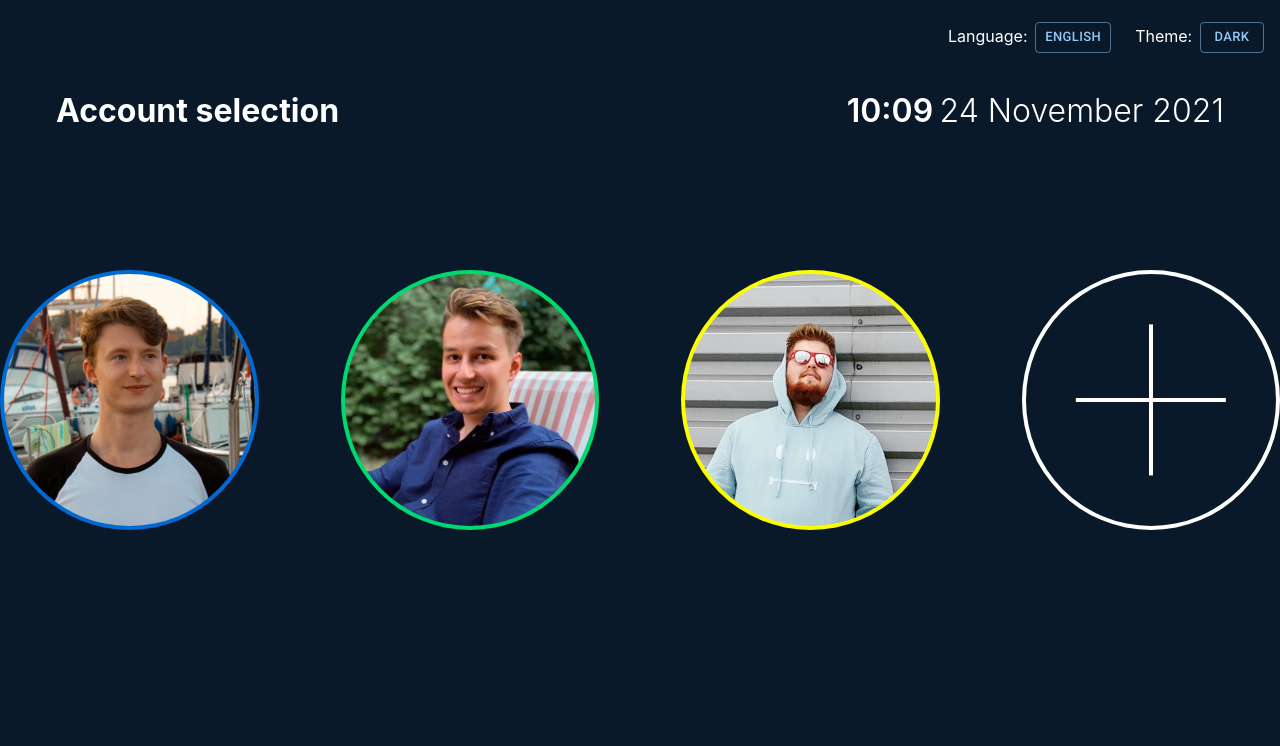
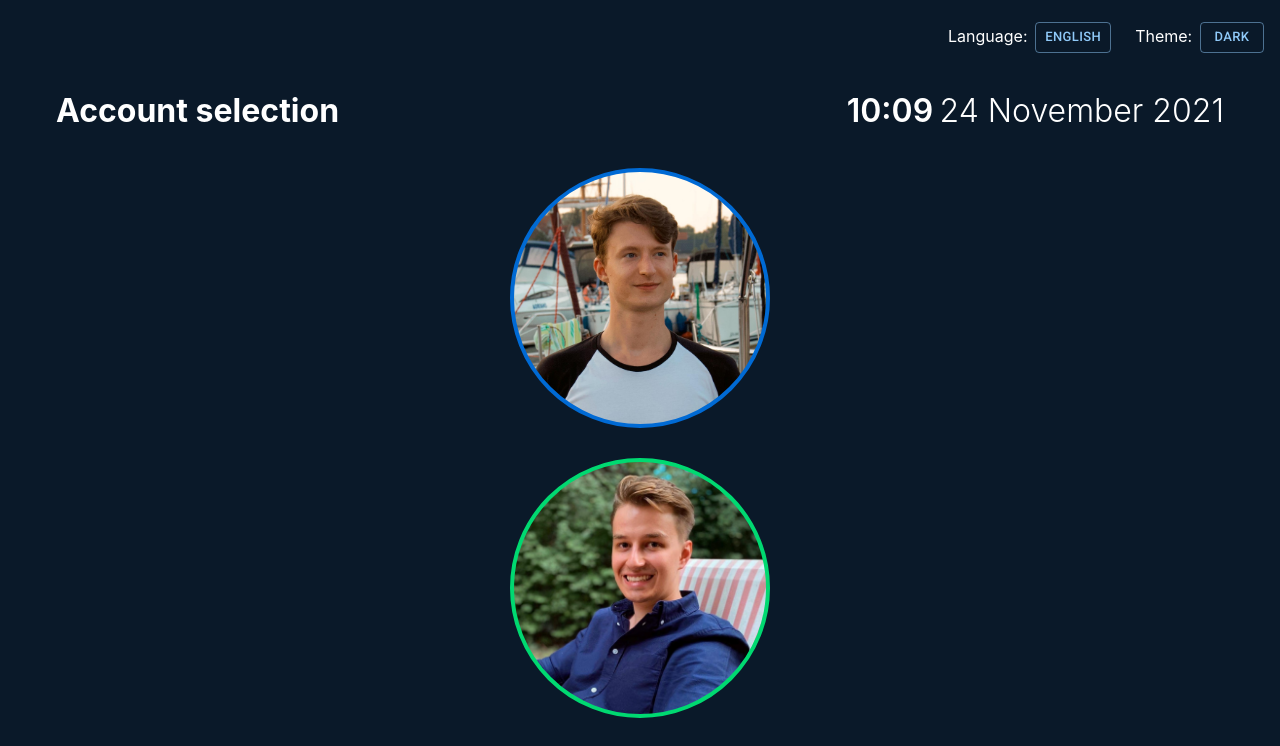
Before and after one commit to k-piekarczyk/pgui-dashboard, a React (Create React App) app: page / in a window 1280 px wide. Shown: the top 746 px of the page. Built offline with nearby package versions, Linux system fonts and the light colour scheme.

Commit message:
make login page dynamic

```diff
--- /dev/null
+++ b/src/components/ScrollToTop.component.tsx
@@ -0,0 +1,16 @@
+import { useEffect } from "react";
+import { useLocation } from "react-router-dom";
+
+/**
+ * Makes the app scroll to the top on route change
+ * @returns null
+ */
+export default function ScrollToTop() {
+  const { pathname } = useLocation();
+
+  useEffect(() => {
+    window.scrollTo(0, 0);
+  }, [pathname]);
+
+  return null;
+}
--- a/src/index.tsx
+++ b/src/index.tsx
@@ -8,10 +8,12 @@ import App from "./App";
 import reportWebVitals from "./reportWebVitals";
 import debug from "debug";
 import { BrowserRouter } from "react-router-dom";
+import ScrollToTop from "./components/ScrollToTop.component";
 
 ReactDOM.render(
   <React.StrictMode>
     <BrowserRouter>
+      <ScrollToTop />
       <App />
     </BrowserRouter>
   </React.StrictMode>,
--- a/src/pages/Login.page.scss
+++ b/src/pages/Login.page.scss
@@ -1,13 +1,34 @@
+@import "../breakpoints";
+
 .LoginPage {
+  display: flex;
+  width: 100%;
+  justify-content: center;
+  align-items: center;
+
+  @media screen and (min-width: $middle_screen_breakpoint) {
     position: absolute;
-    display: flex;
     top: 50vh;
     transform: translateY(-50%);
-    width: 100vw;
-    justify-content: center;
-    align-items: center;
+  }
 
-    & > *:not(:first-child) {
-        margin-left: 82px;
+  @media screen and (max-width: $middle_screen_breakpoint) {
+    flex-direction: column;
+  }
+
+  & > * {
+    @media screen and (max-width: $middle_screen_breakpoint) {
+        margin-top: 30px;
+      }
+  }
+
+  & > *:not(:first-child) {
+    @media screen and (min-width: $middle_screen_breakpoint) {
+      margin-left: 82px;
     }
+
+    @media screen and (max-width: $middle_screen_breakpoint) {
+        flex-direction: column;
+      }
+  }
 }
```
Lines whose indentation alone changed are shown as unchanged.
